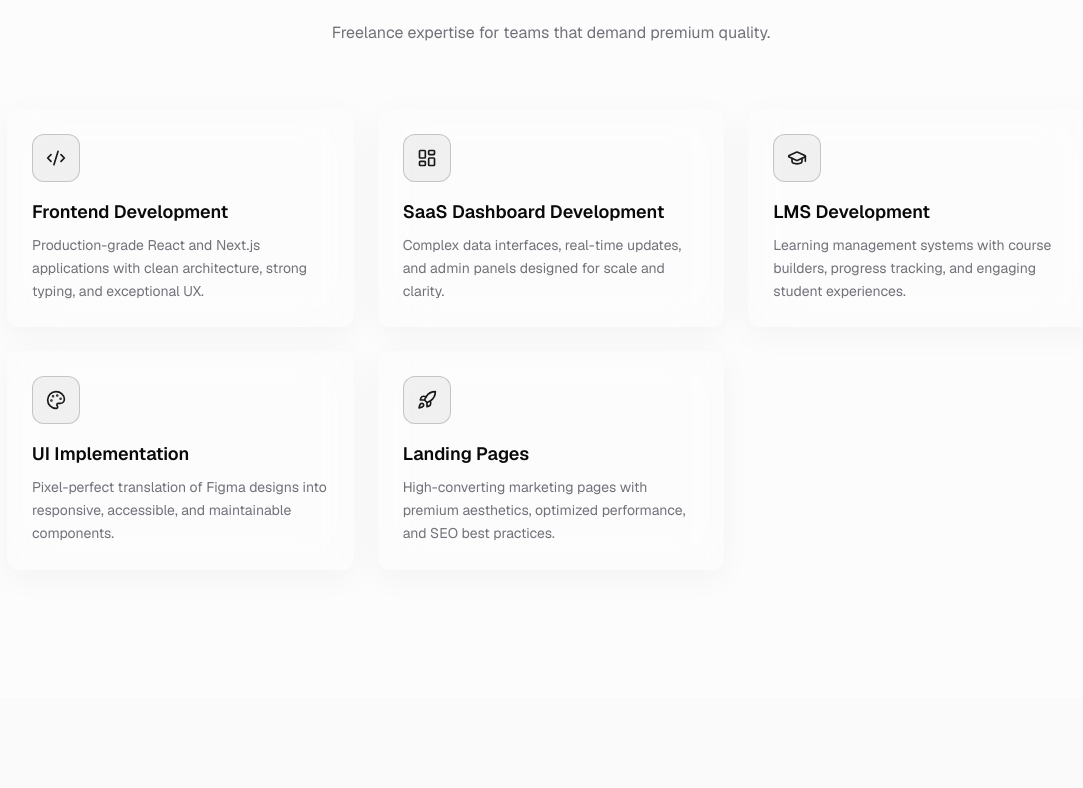
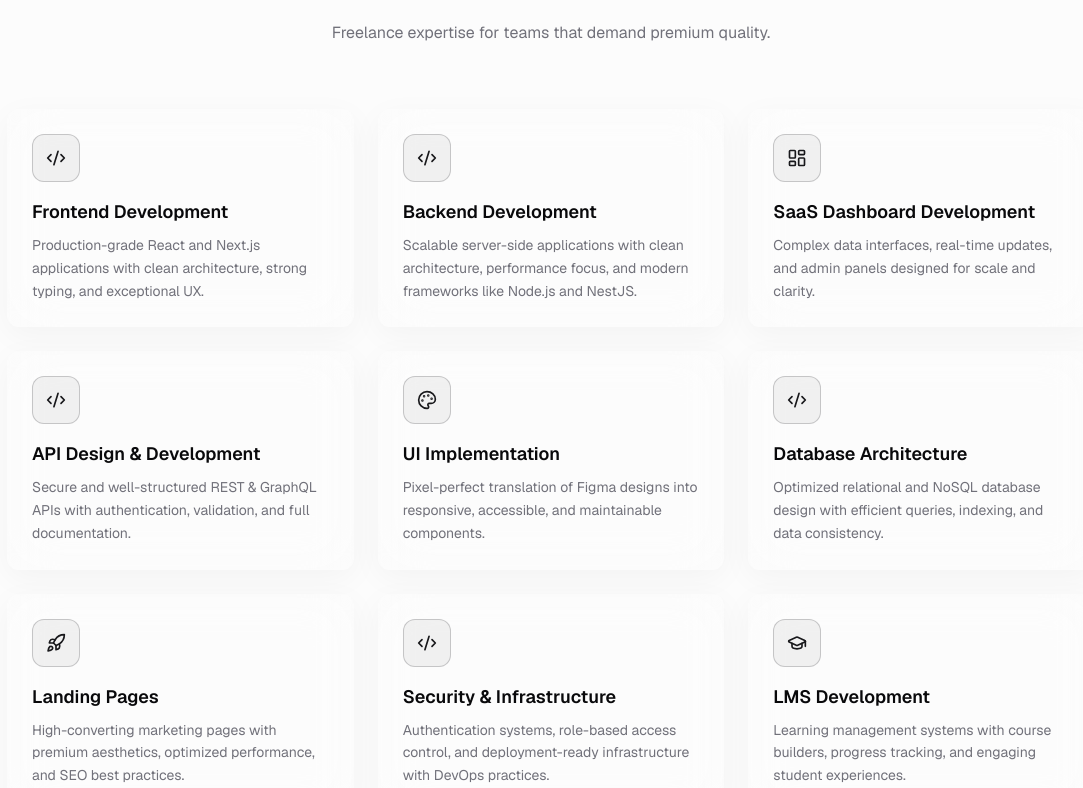
Before and after one commit to DaRiaN0Dev/portfolio, a Next.js app: page / in a window 1280 px wide. Shown: the part 6092-6880 px from the top of the page, without its empty margins (89-1172 px from the left). Built offline with nearby package versions, Linux system fonts and the light colour scheme.

Commit message:
feat: update backend boxes for services section

```diff
--- a/src/data/services.ts
+++ b/src/data/services.ts
@@ -10,30 +10,58 @@ export const services: Service[] = [
   },
   {
     id: "s2",
+    title: "Backend Development",
+    description:
+      "Scalable server-side applications with clean architecture, performance focus, and modern frameworks like Node.js and NestJS.",
+    icon: "server",
+  },
+  {
+    id: "s3",
     title: "SaaS Dashboard Development",
     description:
       "Complex data interfaces, real-time updates, and admin panels designed for scale and clarity.",
     icon: "layout-dashboard",
   },
   {
-    id: "s3",
-    title: "LMS Development",
+    id: "s4",
+    title: "API Design & Development",
     description:
-      "Learning management systems with course builders, progress tracking, and engaging student experiences.",
-    icon: "graduation-cap",
+      "Secure and well-structured REST & GraphQL APIs with authentication, validation, and full documentation.",
+    icon: "plug",
   },
   {
-    id: "s4",
+    id: "s5",
     title: "UI Implementation",
     description:
       "Pixel-perfect translation of Figma designs into responsive, accessible, and maintainable components.",
     icon: "palette",
   },
   {
-    id: "s5",
+    id: "s6",
+    title: "Database Architecture",
+    description:
+      "Optimized relational and NoSQL database design with efficient queries, indexing, and data consistency.",
+    icon: "database",
+  },
+  {
+    id: "s7",
     title: "Landing Pages",
     description:
       "High-converting marketing pages with premium aesthetics, optimized performance, and SEO best practices.",
     icon: "rocket",
   },
+  {
+    id: "s8",
+    title: "Security & Infrastructure",
+    description:
+      "Authentication systems, role-based access control, and deployment-ready infrastructure with DevOps practices.",
+    icon: "shield",
+  },
+  {
+    id: "s9",
+    title: "LMS Development",
+    description:
+      "Learning management systems with course builders, progress tracking, and engaging student experiences.",
+    icon: "graduation-cap",
+  },
 ];
--- a/src/types/index.ts
+++ b/src/types/index.ts
@@ -1,6 +1,6 @@
-export type ProjectCategory = "personal" | "client" | "organizational";
+export type ProjectCategory = "client" | "organizational" | "personal";
 
-export type ProjectStatus = "live" | "in-progress" | "archived";
+export type ProjectStatus = "archived" | "in-progress" | "live";
 
 export interface SocialLink {
   name: string;
```
